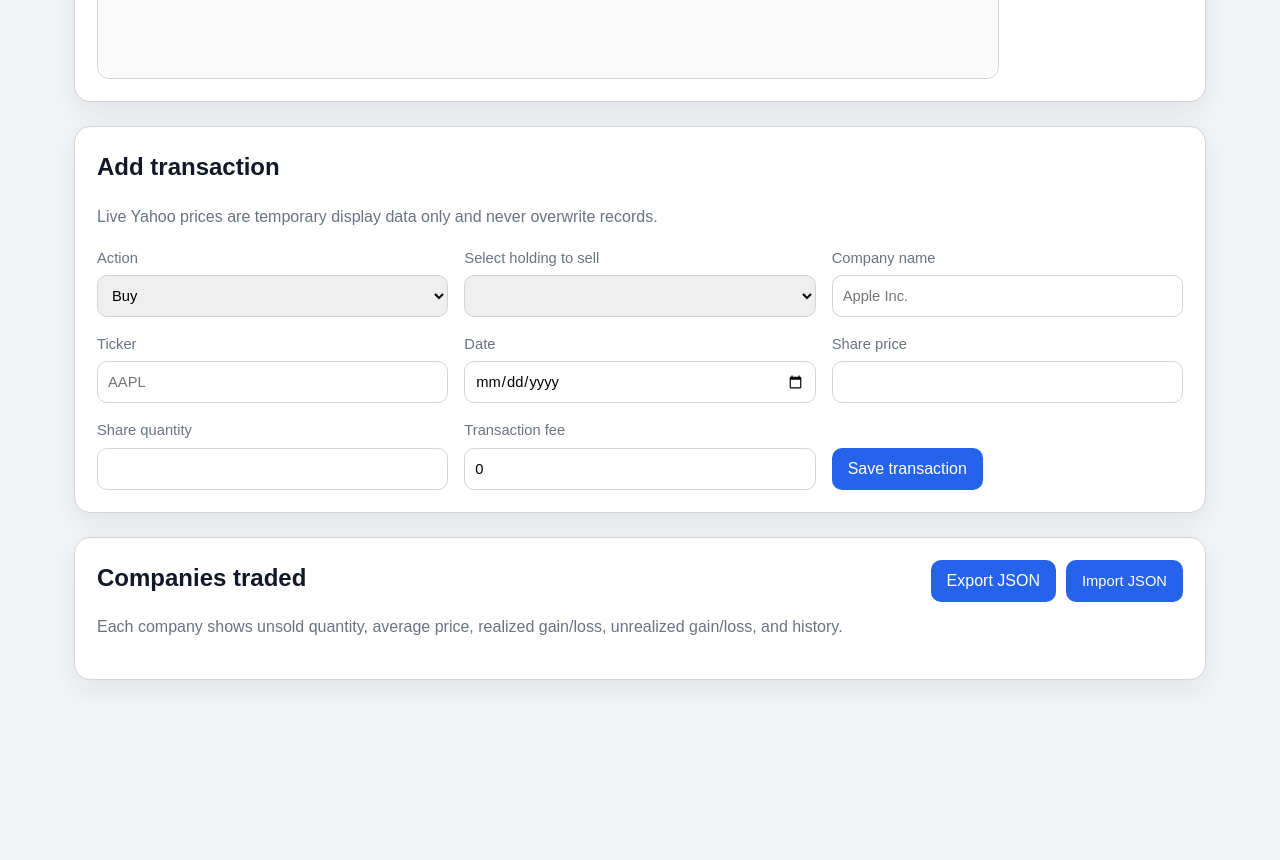
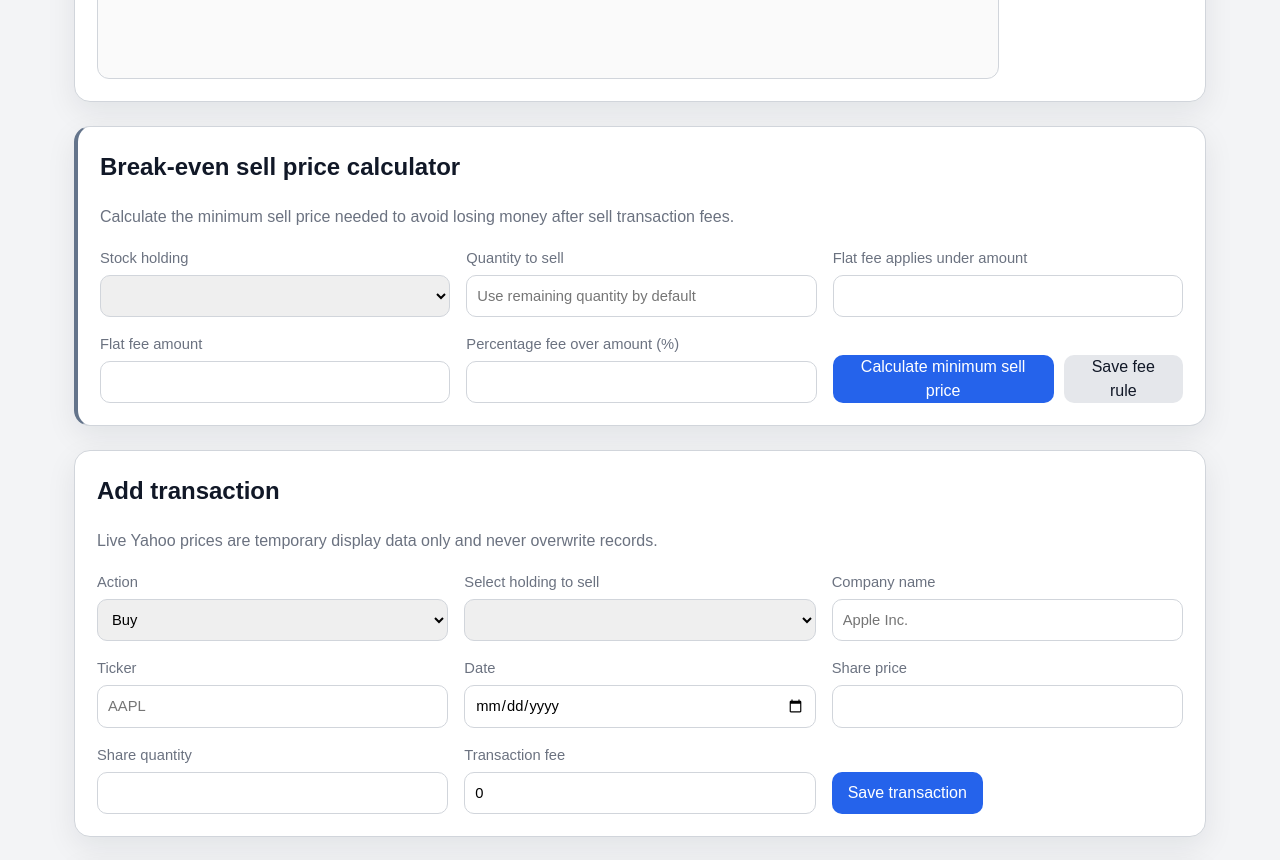
Before and after one commit to GregoireColombet/gain-loss-tracker, a plain HTML site: page index.html in a window 1280 px wide. Shown: the part 900-1760 px from the top of the page. Before the commit the page ends 1604 px from the top, so only its background shows below. Drawn offline with Linux system fonts and the light colour scheme; a script that the page names is missing.

Commit message:
Add files via upload

```diff
--- a/index.html
+++ b/index.html
@@ -65,6 +65,43 @@
       <div class="chart-scroll-wrapper">
         <canvas id="gainLossChart" width="900" height="320" aria-label="Gain loss chart"></canvas>
       </div>
+    </section>
+
+
+    <section class="panel break-even-panel">
+      <div class="section-header">
+        <div>
+          <h2>Break-even sell price calculator</h2>
+          <p>Calculate the minimum sell price needed to avoid losing money after sell transaction fees.</p>
+        </div>
+      </div>
+      <form id="breakEvenForm" class="form-grid break-even-form">
+        <label>
+          Stock holding
+          <select id="breakEvenTickerSelect" name="ticker" required></select>
+        </label>
+        <label>
+          Quantity to sell
+          <input id="breakEvenQuantity" name="quantityToSell" type="number" step="0.000001" min="0" placeholder="Use remaining quantity by default">
+        </label>
+        <label>
+          Flat fee applies under amount
+          <input id="feeThresholdAmount" name="thresholdAmount" type="number" step="0.000001" min="0" required>
+        </label>
+        <label>
+          Flat fee amount
+          <input id="flatFeeAmount" name="flatFee" type="number" step="0.000001" min="0" required>
+        </label>
+        <label>
+          Percentage fee over amount (%)
+          <input id="percentageFeeRate" name="percentageFeeRate" type="number" step="0.000001" min="0" max="99.999999" required>
+        </label>
+        <div class="form-actions">
+          <button type="submit">Calculate minimum sell price</button>
+          <button id="saveFeeRuleButton" type="button" class="secondary-button">Save fee rule</button>
+        </div>
+      </form>
+      <div id="breakEvenResult" class="break-even-result" hidden></div>
     </section>
 
     <section class="panel">
```
Also changed, not shown: 2 other files.
